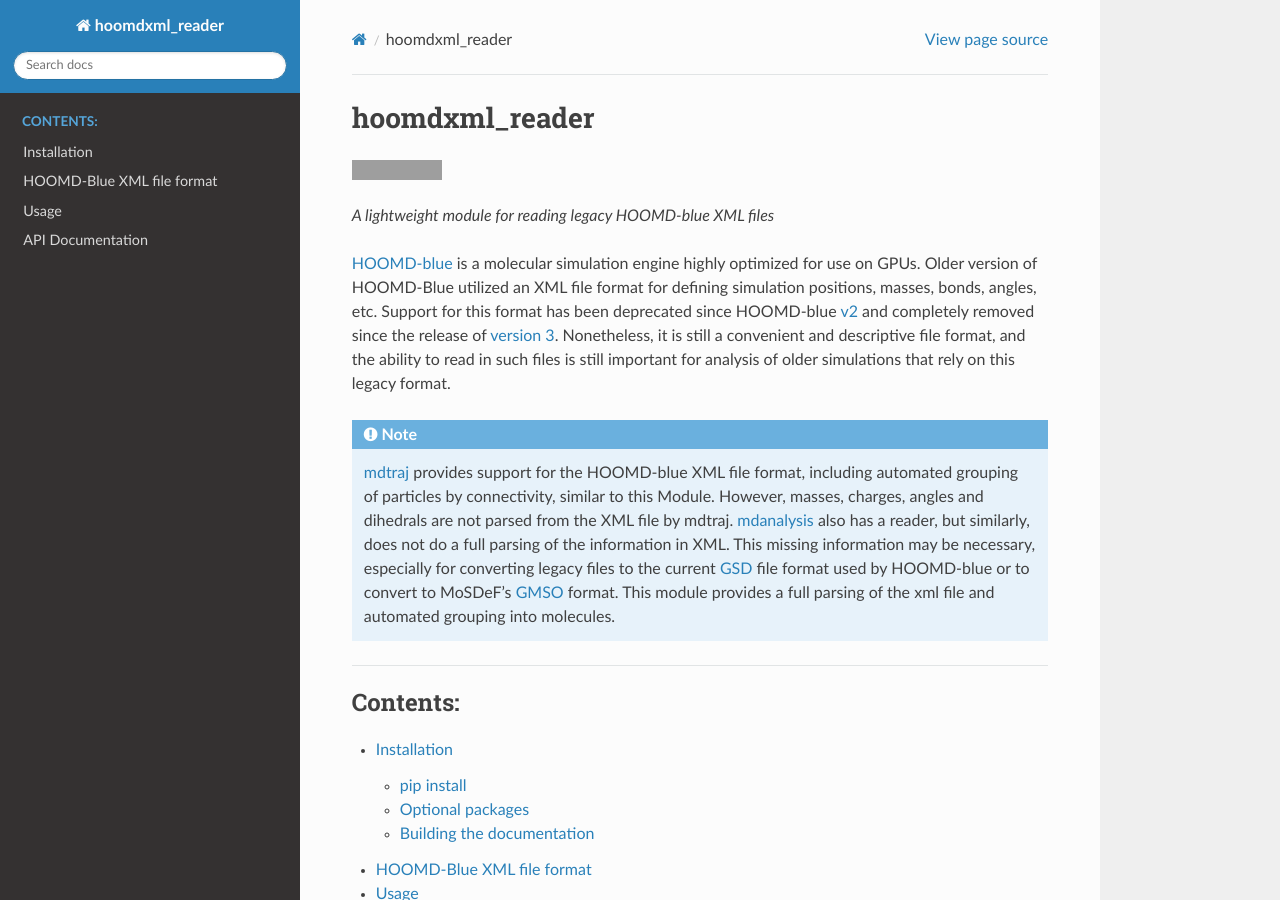
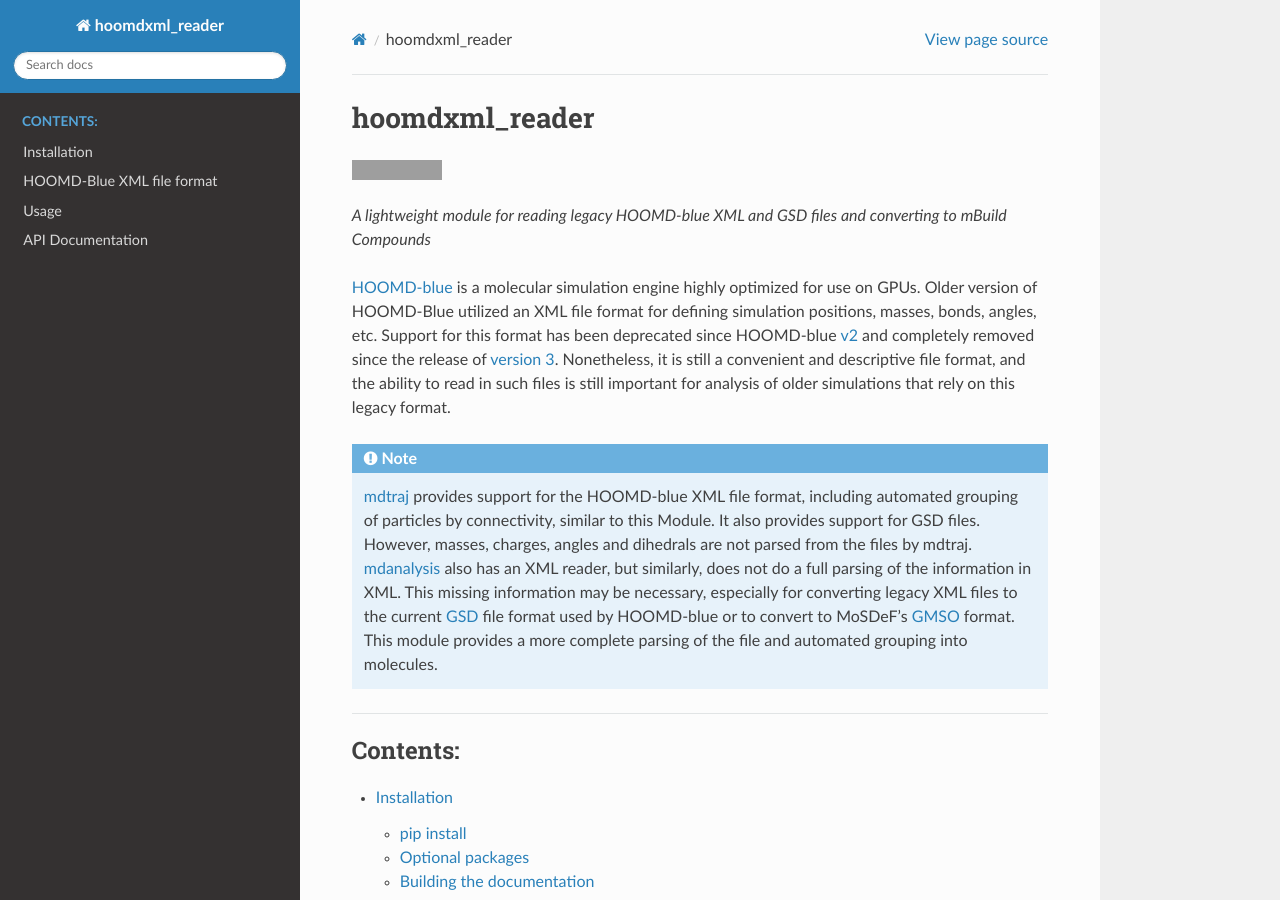
Before and after one commit to chrisiacovella/hoomdxml_reader, a Sphinx documentation site: the page built from docs/index.rst, in a window 1280 px wide and 900 px high. Built offline with Sphinx 7.4.7 and the Read the Docs theme 2.0.0, drawn with Linux system fonts in a browser that asks for light colours; the version number could not be read and is left out; grey boxes are pictures that could not be loaded.

```diff
--- a/docs/getting_started.rst
+++ b/docs/getting_started.rst
@@ -118,7 +118,7 @@ Usage
 
 Basic usage
 ------------
-To load a HOOMD-blue XML file, we need only pass the file path to the constructor.
+To load a HOOMD-blue XML file or GSD file, we need only pass the file path to the constructor.
 .. code:: ipython3
 
     import hoomdxml_reader as hxml
@@ -252,6 +252,8 @@ If we re-run the query about each molecule we can see the names have been re-ass
     water [8] ['water'] water
     water [9] ['water'] water
 
+If this information is known beforehand, the molecule dictionary can simply be passed to the constructor or load function.
+
 Converting to an mBuild Compound
 --------------------------------
 The System class can be trivially converted to an `mBuild Compound <https://mbuild.mosdef.org/en/stable/topic_guides/data_structures.html#compound>`_. The mBuild ``Compound`` generated by the conversion function maintains the same general hierarchy of the ``System`` class (system->molecules->particles).
--- a/docs/index.rst
+++ b/docs/index.rst
@@ -5,7 +5,7 @@ hoomdxml_reader
 
 ..
 
-*A lightweight module for reading legacy HOOMD-blue XML files*
+*A lightweight module for reading legacy HOOMD-blue XML and GSD files and converting to mBuild Compounds*
 
 
 `HOOMD-blue <https://glotzerlab.engin.umich.edu/hoomd-blue/>`_ is a molecular simulation engine highly optimized for use on GPUs. Older version of HOOMD-Blue  utilized an XML file format for defining simulation positions, masses, bonds, angles, etc. Support for this format has been deprecated since HOOMD-blue `v2 <https://hoomd-blue.readthedocs.io/en/next/changelog.html#v2-0-0-2016-06-22>`_ and completely removed since the release of `version 3 <https://hoomd-blue.readthedocs.io/en/v3.5.0/changelog.html?highlight=XML#v3-0-0-beta-1-2020-10-15>`_.  Nonetheless, it is still a convenient and descriptive file format, and the ability to read in such files is still important for analysis of older simulations that rely on this legacy format.
@@ -13,7 +13,7 @@ hoomdxml_reader
 
 
 .. note::
-    `mdtraj <hhttps://www.mdtraj.org/1.9.7/api/generated/mdtraj.load_hoomdxml.html?highlight=hoomd%20xml#mdtraj.load_hoomdxml>`_  provides support for the HOOMD-blue XML file format, including automated grouping of particles by connectivity, similar to this Module. However, masses, charges, angles and dihedrals are not parsed from the XML file by mdtraj. `mdanalysis <https://userguide.mdanalysis.org/1.0.0/formats/reference/xml.html>`_ also has a reader, but similarly, does not do a full parsing of the information in XML. This missing information may be necessary, especially for converting legacy files to the current `GSD <https://gsd.readthedocs.io>`_ file format used by HOOMD-blue or to convert to MoSDeF's `GMSO <https://github.com/mosdef-hub/gmso>`_ format.  This module provides a full parsing of the xml file and automated grouping into molecules.
+    `mdtraj <hhttps://www.mdtraj.org/1.9.7/api/generated/mdtraj.load_hoomdxml.html?highlight=hoomd%20xml#mdtraj.load_hoomdxml>`_  provides support for the HOOMD-blue XML file format, including automated grouping of particles by connectivity, similar to this Module. It also provides support for GSD files. However, masses, charges, angles and dihedrals are not parsed from the files by mdtraj. `mdanalysis <https://userguide.mdanalysis.org/1.0.0/formats/reference/xml.html>`_ also has an XML reader, but similarly, does not do a full parsing of the information in XML. This missing information may be necessary, especially for converting legacy XML files to the current `GSD <https://gsd.readthedocs.io>`_ file format used by HOOMD-blue or to convert to MoSDeF's `GMSO <https://github.com/mosdef-hub/gmso>`_ format.  This module provides a more complete parsing of the file and automated grouping into molecules.
 
 =========================================================
 
```
Also changed, not shown: 1 other file.
